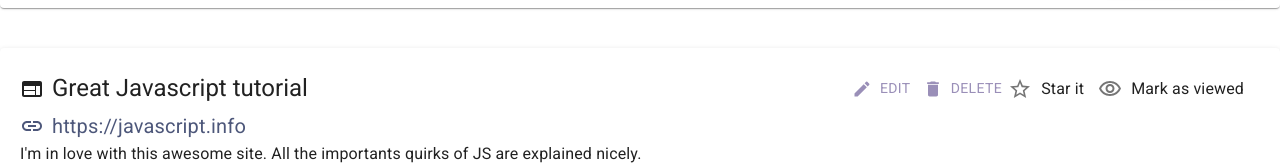
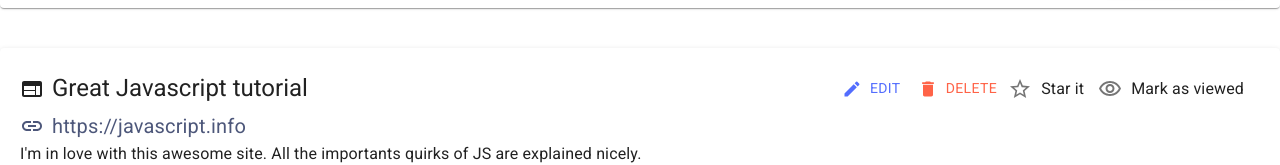
Before and after one commit to amand33p/to-view-list, a React (Create React App) app in the folder client/: page / in a window 1280 px wide. Shown: the part 180-345 px from the top of the page. Built offline with nearby package versions, Linux system fonts and the light colour scheme.

Commit message:
more ui changes

```diff
--- a/client/src/components/Card.js
+++ b/client/src/components/Card.js
@@ -9,6 +9,7 @@ import {
   Link,
   Chip,
   Button,
+  IconButton,
 } from '@material-ui/core';
 
 import { makeStyles, useTheme } from '@material-ui/core/styles';
@@ -64,6 +65,20 @@ const useStyles = makeStyles((theme) => ({
       fontSize: 16,
     },
   },
+  delete: {
+    color: '#ff6347',
+    '&:hover': {
+      backgroundColor: '#ffe8e4',
+    },
+    marginRight: 5,
+  },
+  edit: {
+    color: '#536dfe',
+    '&:hover': {
+      backgroundColor: '#eff1ff',
+    },
+    marginRight: 5,
+  },
 }));
 
 const Card = ({ entries }) => {
@@ -112,20 +127,33 @@ const Card = ({ entries }) => {
         </Typography>
 
         <div className={classes.endButtons}>
+          {!isMobile ? (
+            <>
               <Button
                 onClick={handleEdit}
                 startIcon={<EditIcon />}
-            color="secondary"
+                className={classes.edit}
               >
                 Edit
               </Button>
               <Button
                 onClick={handleDelete}
                 startIcon={<DeleteIcon />}
-            color="secondary"
+                className={classes.delete}
               >
                 Delete
               </Button>
+            </>
+          ) : (
+            <>
+              <IconButton onClick={handleEdit} className={classes.edit}>
+                <EditIcon />
+              </IconButton>
+              <IconButton onClick={handleDelete} className={classes.delete}>
+                <DeleteIcon />
+              </IconButton>
+            </>
+          )}
 
           <FormControlLabel
             control={
```
Lines whose indentation alone changed are shown as unchanged.
